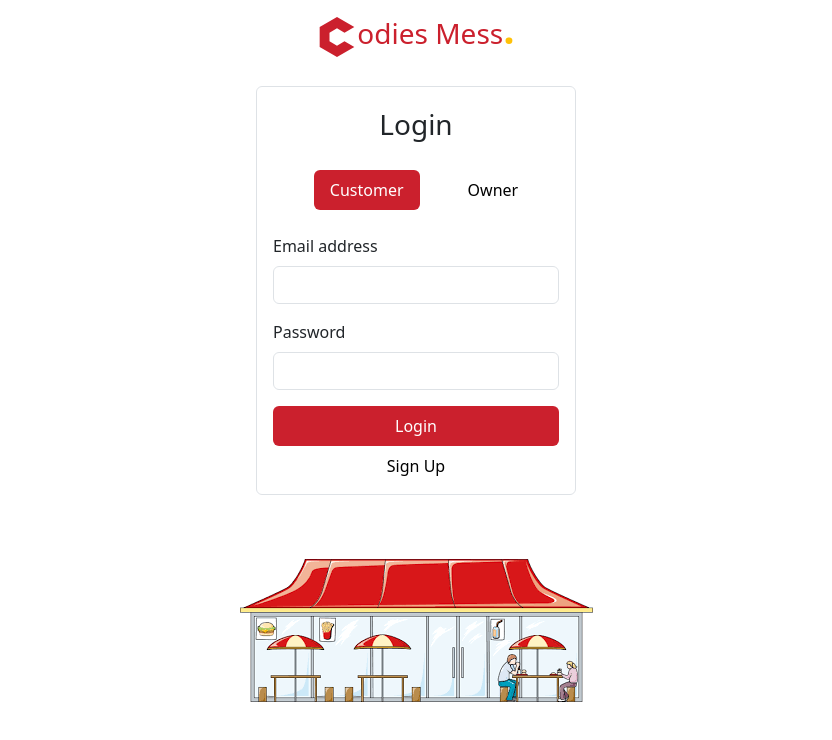
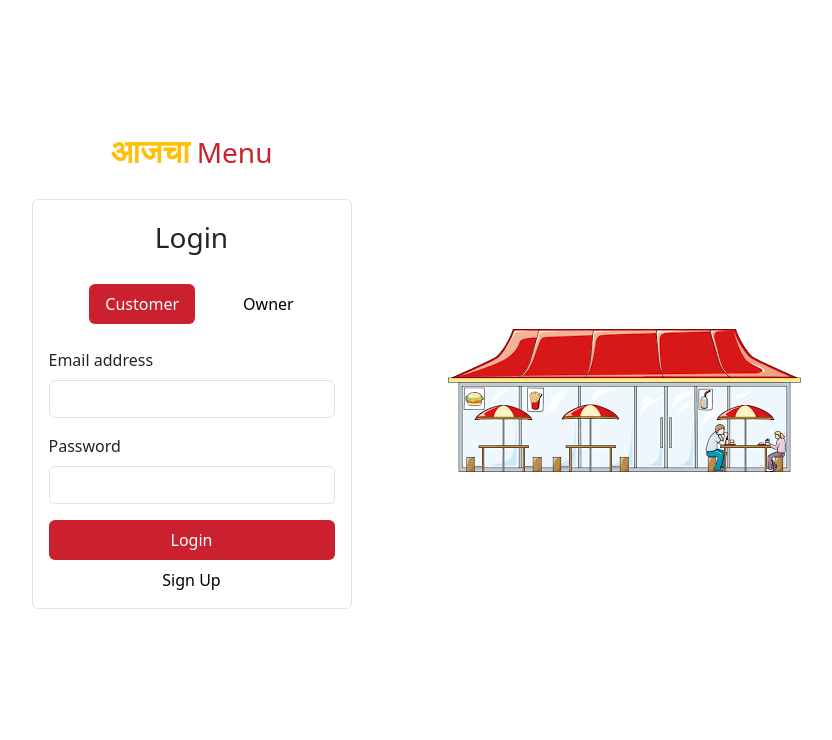
Before and after one commit to atharvam2004/Aajcha-Menu, a React (Create React App) app: page / in a window 1280 px wide. Shown: the top 740 px of the page, without its empty margins (224-1056 px from the left). Built offline with nearby package versions, Linux system fonts and the light colour scheme.

Commit message:
Added restaurant image, refactored frontend backend code

```diff
--- a/src/App.css
+++ b/src/App.css
@@ -17,7 +17,7 @@
 }
 
 .search{
-  max-width: 50rem;
+  max-width: 30rem;
 }
 
 .search:focus{
--- a/src/App.js
+++ b/src/App.js
@@ -8,7 +8,7 @@ import Home from "./Components/Customer/Home";
 import { LoginForm } from "./Components/Login/LoginForm";
 import { SignupForm } from "./Components/Login/SignupForm";
 import Dashbord from "./Components/Owner Dashbord/Dashbord";
-import { BrowserRouter as Router, Routes, Route, Link } from "react-router-dom";
+import { BrowserRouter as Router, Routes, Route } from "react-router-dom";
 import Profile from "./Components/Customer/Profile";
 
 function App() {
--- a/src/Components/Customer/AllMenus.js
+++ b/src/Components/Customer/AllMenus.js
@@ -39,7 +39,7 @@ const AllMenus = () => {
     <div className="container animate__animated animate__fadeIn">
       <h2 className="text-center mt-3 mb-3 py-1">Today's Menu</h2>
       <div className="d-flex flex-wrap gap-2">
-        {menus === [] ? (
+        {menus == [] ? (
           <div className="m-auto mt-3">
             <h3 className="col-prim animate__animated animate__shakeX">
               No Items
--- a/src/Components/Customer/SearchMenu.js
+++ b/src/Components/Customer/SearchMenu.js
@@ -34,14 +34,20 @@ const SearchMenu = () => {
   };
   return (
     <div className="container animate__animated animate__fadeIn">
-      <form className="form-inline d-flex mt-3" onSubmit={handleSubmit}>
+      <form
+        className="form-inline d-flex mt-3 justify-content-center"
+        onSubmit={handleSubmit}
+      >
         <input
-          className="form-control search m-auto"
+          className="form-control search mx-3"
           type="search"
           placeholder="Search Food"
           value={query}
           onChange={handleInputChange}
         />
+        <button type="submit" className="btn btn-primary mx-3">
+          Search
+        </button>
       </form>
       {results.length > 0 && (
         <>
@@ -63,6 +69,7 @@ const SearchMenu = () => {
           </div>
         </>
       )}
+      {results.length == 0 && <h3 className="mb-3 mt-3 py-1"> No Results </h3>}
     </div>
   );
 };
--- a/src/Components/Login/LoginForm.js
+++ b/src/Components/Login/LoginForm.js
@@ -125,10 +125,13 @@ export const LoginForm = () => {
 
   return (
     <>
-      <div className="d-flex flex-column align-items-center">
-        <h3 className="fs-3 col-prim">
-          <SiCodio className="fs-1 col-prim" />
-          odies Mess<span className=" fw-bold fs-1 text-warning">.</span>
+      <div
+        className="d-flex justify-content-center align-items-center flex-wrap"
+        style={{ height: "100vh" }}
+      >
+        <div className="d-flex flex-column align-items-center mx-5">
+          <h3 className="fs-3 flex-fill col-prim">
+            <span className="text-warning fw-bold fs-2">आजचा</span> Menu
           </h3>
           <section className="login border p-3 rounded animate__animated animate__fadeIn">
             <h3 className="text-center mb-4">Login</h3>
@@ -195,7 +198,12 @@ export const LoginForm = () => {
               {error.message}
             </div>
           )}
-        <img src={RestaurantImage} />
+        </div>
+        <img
+          src={RestaurantImage}
+          className="mx-5"
+          style={{ objectFit: "contain" }}
+        />
       </div>
     </>
   );
--- a/src/Components/Login/SignupForm.js
+++ b/src/Components/Login/SignupForm.js
@@ -7,6 +7,7 @@ import { Link } from "react-router-dom";
 import { useState } from "react";
 import { SiCodio } from "react-icons/si";
 import { useNavigate } from "react-router-dom";
+import RestaurantImage from "./../../img/restaurant.png";
 
 export const SignupForm = () => {
   const navigate = useNavigate();
@@ -121,10 +122,13 @@ export const SignupForm = () => {
 
   return (
     <>
-      <div className="d-flex flex-column align-items-center">
+      <div
+        className="d-flex justify-content-center align-items-center flex-wrap"
+        style={{ height: "100vh" }}
+      >
+        <div className="d-flex flex-column align-items-center mx-5">
           <h3 className="fs-3 flex-fill col-prim">
-          <SiCodio className="fs-1 col-prim" />
-          odies Mess<span className=" fw-bold fs-1 text-warning">.</span>
+            <span className="text-warning fw-bold fs-2">आजचा</span> Menu
           </h3>
 
           <section className="m-auto login mt-3 border p-3 rounded animate__animated animate__fadeIn">
@@ -219,6 +223,12 @@ export const SignupForm = () => {
             </div>
           )}
         </div>
+        <img
+          src={RestaurantImage}
+          className="mx-5"
+          style={{ objectFit: "contain" }}
+        />
+      </div>
     </>
   );
 };
--- a/src/Components/Owner Dashbord/Dashbord.js
+++ b/src/Components/Owner Dashbord/Dashbord.js
@@ -42,11 +42,10 @@ const Dashbord = () => {
               showSideBar ? "show-component" : "hide-component"
             } responsive-side-mobile-control col-1 col-sm-3 col-md-3 col-lg-3 bg-prim text-light slider pt-3 animate__animated animate__slideInLeft`}
           >
-            <h2 className="fs-1">
-              <SiCodio className="fs-2 brand_name" />
-              odies Mess
-              <span className="brand_name fw-bold fs-2 text-warning">.</span>
-            </h2>
+            <h3 className="fs-3 flex-fill col-prim">
+              <span className="text-warning fw-bold fs-2">आजचा</span>{" "}
+              <span className="text-light">Menu</span>
+            </h3>
 
             <hr></hr>
             <ul className="navbar-nav">
--- a/src/Components/Review/ReviewSection.js
+++ b/src/Components/Review/ReviewSection.js
@@ -37,7 +37,7 @@ const ReviewSection = () => {
     <>
       <h1 className="col-prim fs-3">Reviews</h1>
       <hr />
-      {data.length == 0 && <p className="lead fw-normal">No Reviews</p>}
+      {data.length === 0 && <p className="lead fw-normal">No Reviews</p>}
       <div className="row mb-3">
         {data.map((element) => {
           return (
```
Lines whose indentation alone changed are shown as unchanged.
